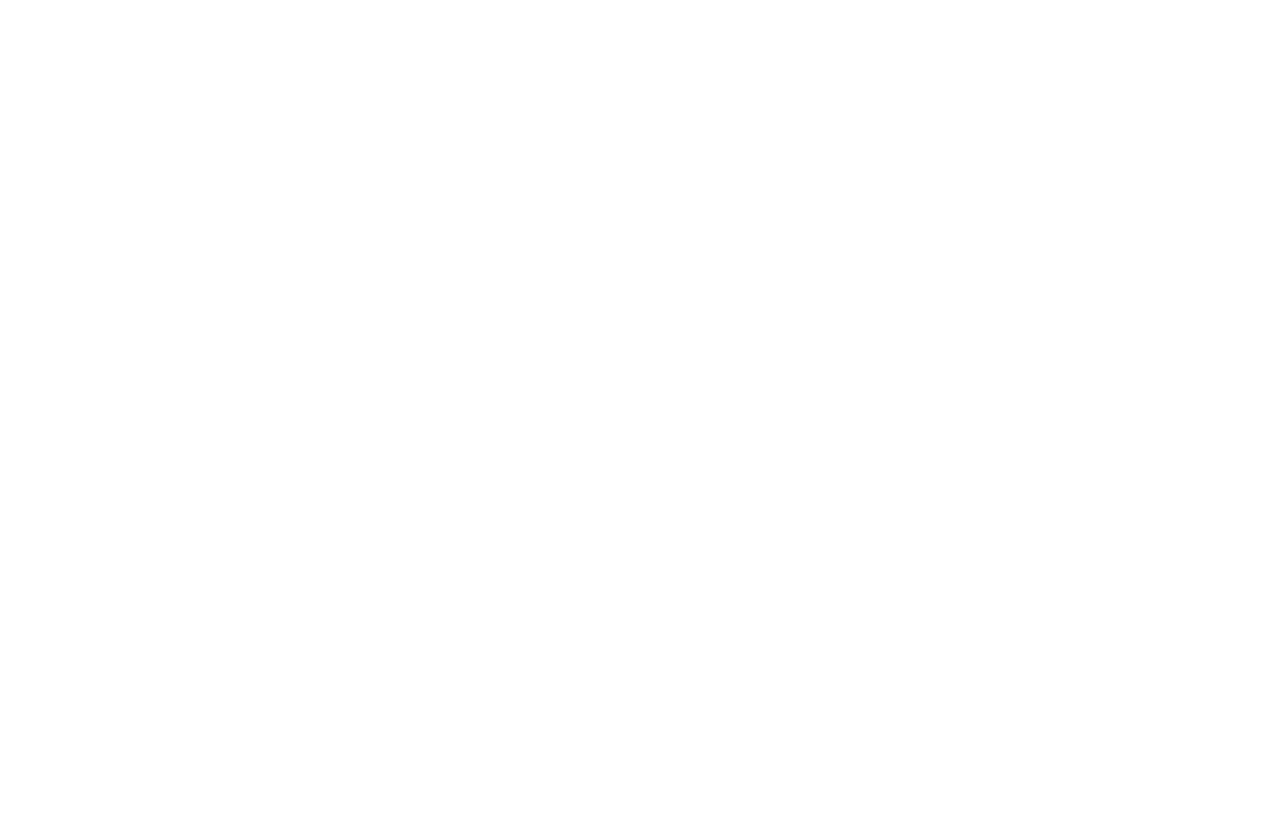
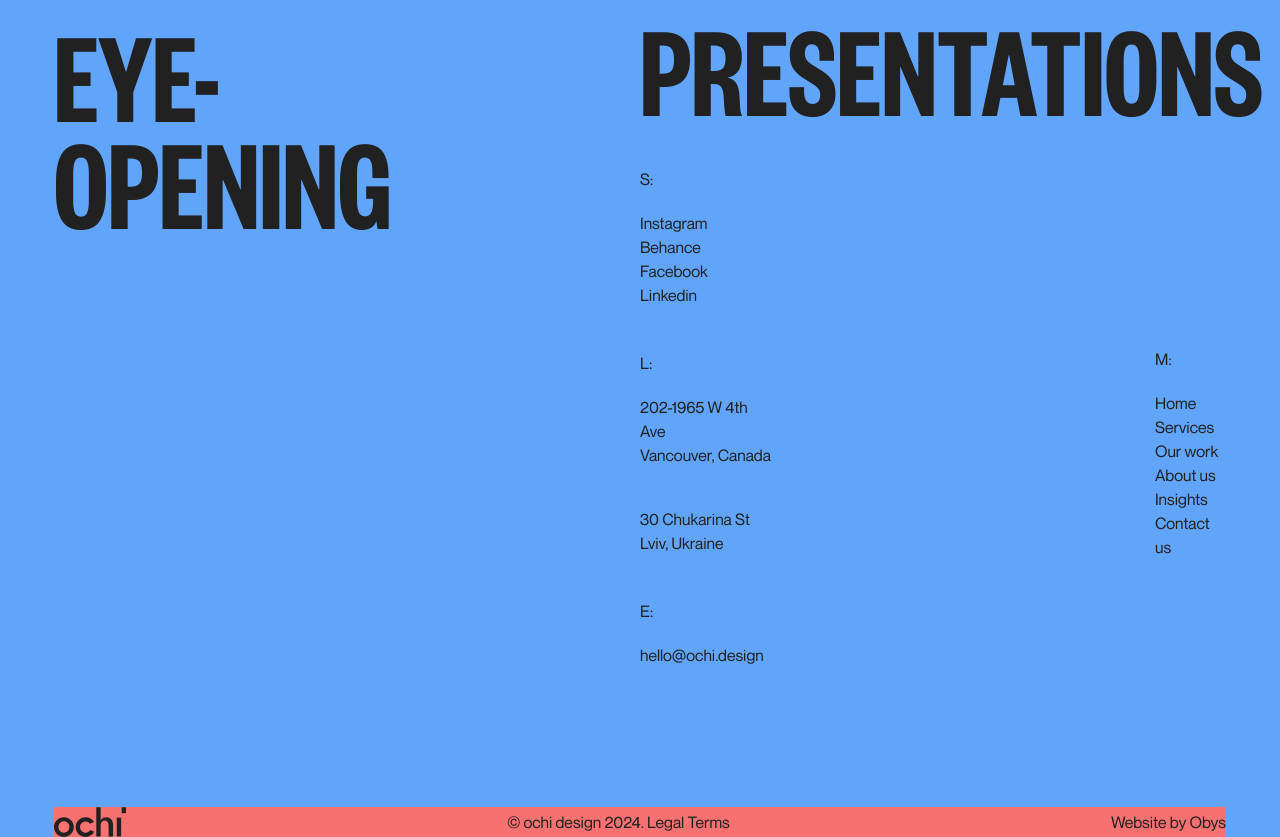
Before and after one commit to PawanPawar11/Ochi-Clone, a React (Vite) app: page / in a window 1280 px wide. Shown: the part 4920-5757 px from the top of the page. Before the commit the page ends 4887 px from the top, so only its background shows below. Built offline with nearby package versions, Linux system fonts and the light colour scheme.

Commit message:
eigth commit

```diff
--- a/src/App.jsx
+++ b/src/App.jsx
@@ -6,6 +6,7 @@
 import Eyes from "./components/Eyes";
 import Featured from "./components/Featured";
 import Cards from "./components/Cards";
+import Footer from "./components/Footer";
 
 function App() {
   return (
@@ -17,6 +18,7 @@
       <Eyes />
       <Featured />
       <Cards />
+      <Footer />
     </div>
   );
 }
--- /dev/null
+++ b/src/components/Footer.jsx
@@ -0,0 +1,104 @@
+import React from "react";
+
+function Footer() {
+  return (
+    <div className="bg-blue-400 font-NeueMontreal text-[#212121] px-[3.375rem] py-[6.625]">
+      <div className="w-full h-screen flex">
+        <div className="w-1/2 font-FoundersGrotesk leading-[6.7rem] mt-[3.2rem]">
+          <h1 className="uppercase text-[8.313rem]">Eye-</h1>
+          <h1 className="uppercase text-[8.313rem]"> Opening</h1>
+        </div>
+        <div className="w-1/2">
+          <h1 className="uppercase font-FoundersGrotesk text-[8.313rem]">
+            Presentations
+          </h1>
+          <div>
+            <h6 className="mb-5">S:</h6>
+            <a className="block" href="">
+              Instagram
+            </a>
+            <a className="block" href="">
+              Behance
+            </a>
+            <a className="block" href="">
+              Facebook
+            </a>
+            <a className="block" href="">
+              Linkedin
+            </a>
+          </div>
+          <div className="flex items-center gap-[30vw]">
+            <div>
+              <h6 className="mb-5 mt-10">L:</h6>
+              <h5>
+                202-1965 W 4th Ave <br /> Vancouver, Canada
+              </h5>
+              <h5 className="mt-10">
+                30 Chukarina St <br /> Lviv, Ukraine
+              </h5>
+            </div>
+            <div>
+              <h6 className="mb-5 mt-10">M:</h6>
+              <a className="block" href="">
+                Home
+              </a>
+              <a className="block" href="">
+                Services
+              </a>
+              <a className="block" href="">
+                Our work
+              </a>
+              <a className="block" href="">
+                About us
+              </a>
+              <a className="block" href="">
+                Insights
+              </a>
+              <a className="block" href="">
+                Contact us
+              </a>
+            </div>
+          </div>
+          <div>
+            <h6 className="mb-5 mt-10">E:</h6>
+            <a href="">hello@ochi.design</a>
+          </div>
+        </div>
+      </div>
+      <div className="flex items-center justify-between mt-10 bg-red-400">
+        <svg
+          width="72"
+          height="30"
+          viewBox="0 0 72 30"
+          fill="none"
+          xmlns="http://www.w3.org/2000/svg"
+        >
+          <path
+            d="M9.8393 10.2032C4.22951 10.3257 -0.0459221 14.7356 0.000372391 20.2752C0.0412204 25.3548 4.57808 30.3608 10.6862 29.9226C15.5145 29.5768 19.9015 25.4119 19.8525 20.0057C19.8035 14.5995 15.1904 10.0916 9.8393 10.2032ZM9.89649 25.7005C6.87101 25.7005 4.39834 23.1144 4.40924 19.9839C4.39525 19.2507 4.52792 18.522 4.79947 17.8407C5.07102 17.1594 5.47597 16.5392 5.99056 16.0164C6.50515 15.4937 7.11902 15.0789 7.79613 14.7966C8.47324 14.5142 9.19995 14.3698 9.93362 14.372C10.6673 14.3742 11.3931 14.5228 12.0686 14.8092C12.744 15.0956 13.3554 15.514 13.8668 16.0398C14.3783 16.5656 14.7796 17.1882 15.0471 17.8711C15.3146 18.554 15.4429 19.2834 15.4246 20.0166C15.4409 23.1008 12.9111 25.7059 9.88832 25.7005H9.89649Z"
+            fill="currentColor"
+          ></path>
+          <path
+            d="M62.8086 29.4855H67.1222V10.6372H62.8086V29.4855Z"
+            fill="currentColor"
+          ></path>
+          <path
+            d="M67.6816 0.172852V6.13439H71.5322C71.6738 6.13439 71.8046 6.13439 72.0006 6.11534V0.172852H67.6816Z"
+            fill="currentColor"
+          ></path>
+          <path
+            d="M31.5648 25.7016C28.5393 25.7016 26.0667 23.1156 26.0776 19.9851C26.0936 18.5291 26.6764 17.1366 27.7023 16.1029C28.7282 15.0692 30.1166 14.4757 31.573 14.4482C32.4198 14.4541 33.2537 14.6557 34.0095 15.0373C34.7654 15.4188 35.4227 15.97 35.9301 16.6477L40.0667 15.0144C38.2884 12.0853 35.0669 10.1145 31.4995 10.1989C25.8897 10.3214 21.6142 14.7313 21.6605 20.2709C21.7014 25.3505 26.2382 30.3565 32.3464 29.9183C33.9908 29.7803 35.5761 29.2408 36.9631 28.347C38.3501 27.4532 39.4963 26.2326 40.3009 24.7924L36.2542 22.9931C35.7705 23.8086 35.0851 24.486 34.2638 24.9604C33.4426 25.4347 32.5132 25.69 31.5648 25.7016Z"
+            fill="currentColor"
+          ></path>
+          <path
+            d="M52.4097 10.1387C51.2512 10.1119 50.1066 10.3947 49.0941 10.958C48.0816 11.5212 47.2379 12.3445 46.6501 13.3427V0.172852H42.293V29.4688H46.6501C46.6501 29.1721 46.6501 18.7816 46.6501 18.7816C46.6501 15.6946 47.8619 13.4352 50.8084 13.4352C54.6046 13.4352 54.6209 17.4178 54.6209 19.6962C54.6209 22.9165 54.6209 25.5189 54.6209 28.7393V29.4987H59.0271C59.0271 29.3708 59.0488 29.2728 59.0488 29.1721C59.0488 25.5108 59.0951 21.8522 59.0325 18.1909C58.9916 15.6538 58.5015 10.1387 52.4097 10.1387Z"
+            fill="currentColor"
+          ></path>
+        </svg>
+        <h4>&copy; ochi design 2024. Legal Terms</h4>
+        <h4>Website by Obys</h4>
+      </div>
+    </div>
+  );
+}
+
+export default Footer;
```
